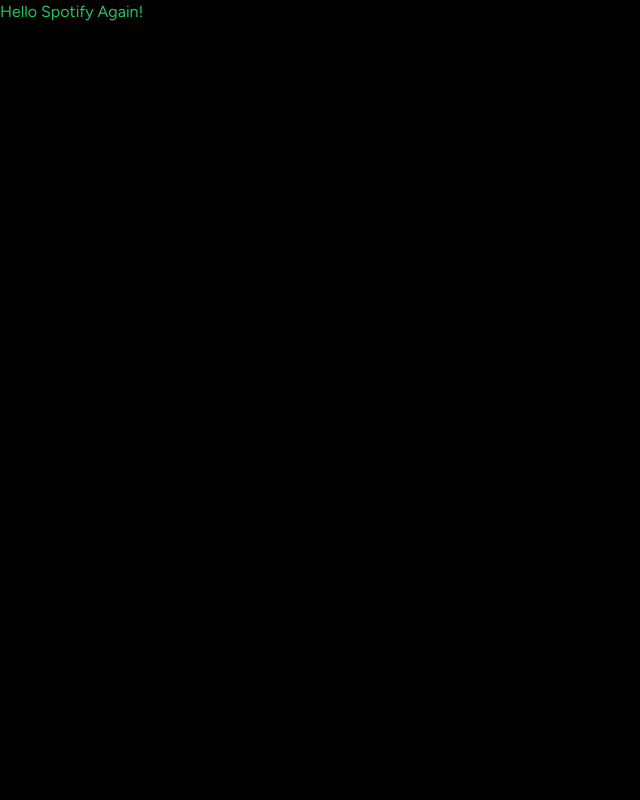
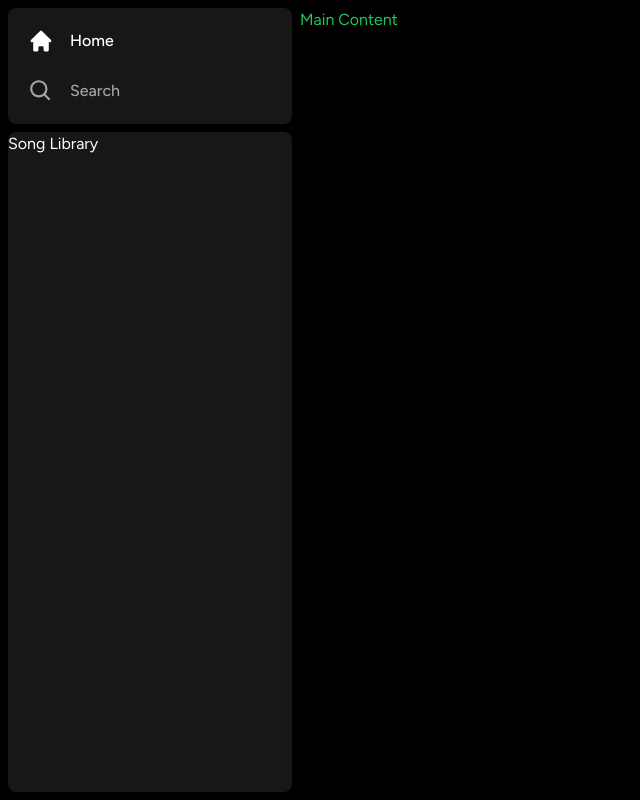
Before and after one commit to ahmedivy/popify, a Next.js app: page / in a window 1280 px wide. Shown: the whole page, without its empty margins (0-640 px from the left). Built offline with nearby package versions, Linux system fonts and the light colour scheme.

Commit message:
add sidebar

```diff
--- a/app/(site)/page.js
+++ b/app/(site)/page.js
@@ -1,7 +1,7 @@
 export default function Home() {
   return (
     <div className="text-green-500">
-      Hello Spotify Again!
+      Main Content
     </div>
   )
 }
--- a/app/layout.js
+++ b/app/layout.js
@@ -1,17 +1,20 @@
-import './globals.css'
-import { Figtree } from 'next/font/google'
+import Sidebar from "@/components/Sidebar";
+import "./globals.css";
+import { Figtree } from "next/font/google";
 
-const font = Figtree({ subsets: ['latin'] })
+const font = Figtree({ subsets: ["latin"] });
 
 export const metadata = {
-  title: 'Spotify',
-  description: 'Listen to music!',
-}
+  title: "Spotify",
+  description: "Listen to music!",
+};
 
 export default function RootLayout({ children }) {
   return (
     <html lang="en">
-      <body className={font.className}>{children}</body>
+      <body className={font.className}>
+        <Sidebar>{children}</Sidebar>
+      </body>
     </html>
-  )
+  );
 }
--- /dev/null
+++ b/components/Box.jsx
@@ -0,0 +1,13 @@
+import { twMerge } from "tailwind-merge";
+
+function Box({ className, children }) {
+  return (
+    <div
+      className={twMerge('bg-neutral-900 rounded-lg h-fit w-full', className)}
+    >
+      {children}
+    </div>
+  );
+}
+
+export default Box;
--- /dev/null
+++ b/components/Sidebar.jsx
@@ -0,0 +1,48 @@
+"use client";
+
+import { usePathname } from "next/navigation";
+import { useMemo } from "react";
+import { HiHome } from "react-icons/hi";
+import { BiSearch } from "react-icons/bi";
+
+import Box from "./Box";
+import SidebarItem from "./SidebarItem";
+
+function Sidebar({ children }) {
+  const pathName = usePathname();
+  const routes = useMemo(
+    () => [
+      {
+        icon: HiHome,
+        label: "Home",
+        active: pathName !== "/search",
+        href: "/",
+      },
+      {
+        icon: BiSearch,
+        label: "Search",
+        active: pathName === "/search",
+        href: "/search",
+      },
+    ],
+    [pathName]
+  );
+
+  return (
+    <div className="flex h-full">
+      <div className="hidden md:flex  flex-col gap-y-2 bg-black h-full w-[300px] p-2">
+        <Box>
+          <div className="flex flex-col gap-y-4 px-5 py-4">
+            {routes.map((item) => {
+              return <SidebarItem key={item.label} {...item} />;
+            })}
+          </div>
+        </Box>
+        <Box className="overflow-y-auto h-full">Song Library</Box>
+      </div>
+      <main className="overflow-y-auto h-full py-2 flex-1">{children}</main>
+    </div>
+  );
+}
+
+export default Sidebar;
--- /dev/null
+++ b/components/SidebarItem.jsx
@@ -0,0 +1,19 @@
+import Link from "next/link";
+import { twMerge } from "tailwind-merge";
+
+function SidebarItem({ icon: Icon, label, active, href }) {
+  return (
+    <Link
+      href={href}
+      className={twMerge(
+        "flex gap-x-4 font-medium h-auto items-center w-full text-md cursor-pointer hover:text-white transition text-neutral-400 py-1",
+        active && "text-white"
+      )}
+    >
+      <Icon size={26} />
+      <p className="truncate">{label}</p>
+    </Link>
+  );
+}
+
+export default SidebarItem;
--- a/package.json
+++ b/package.json
@@ -16,6 +16,8 @@
     "postcss": "8.4.25",
     "react": "18.2.0",
     "react-dom": "18.2.0",
+    "react-icons": "^4.10.1",
+    "tailwind-merge": "^1.13.2",
     "tailwindcss": "3.3.2"
   }
 }
```
Also changed, not shown: 1 other file (tests, documents, lock files or other folders).
